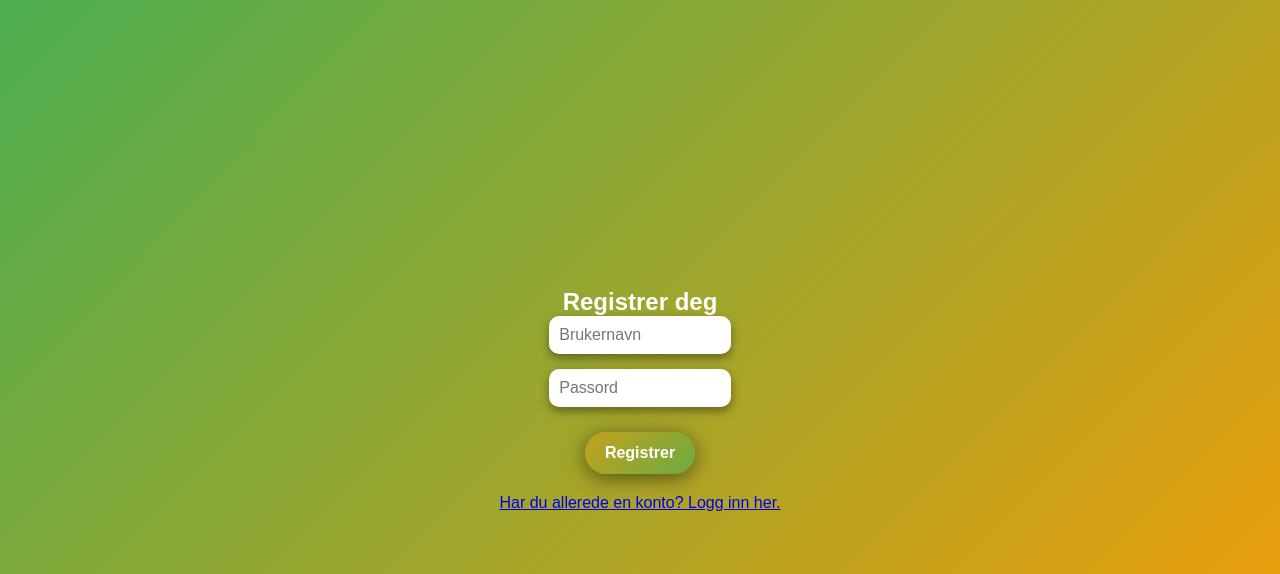
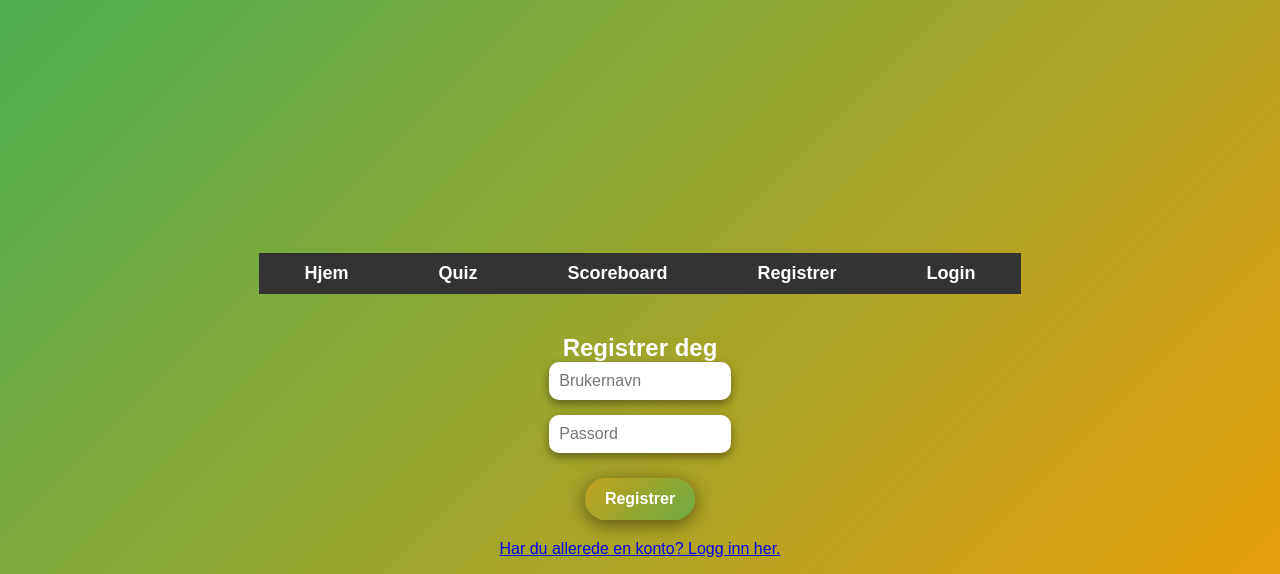
Before and after one commit to Odyi/DuoOppgave, a Flask app: page /register in a window 1280 px wide. Shown: the top 574 px of the page. Run offline with Flask 3, Linux system fonts and the light colour scheme.

Commit message:
navbar
legge til navbar prototype

```diff
--- a/static/style.css
+++ b/static/style.css
@@ -208,3 +208,42 @@ td {
 tr:hover {
     background-color: rgba(255, 255, 255, 0.1);
 }
+
+
+/* Stiler for navigasjonslinjen */
+.navbar {
+    background-color: #333;
+    padding: 10px 0;
+    text-align: center;
+}
+
+.navbar ul {
+    list-style: none;
+    padding: 0;
+    margin: 0;
+    display: flex;
+    justify-content: center;
+}
+
+.navbar ul li {
+    margin: 0 15px;
+}
+
+.navbar ul li a {
+    text-decoration: none;
+    color: white;
+    font-size: 18px;
+    padding: 10px 15px;
+    transition: background 0.3s, color 0.3s;
+}
+
+.navbar ul li a:hover {
+    background: #555;
+    border-radius: 5px;
+}
+
+/* Stiler for innholdet under navbaren */
+.content {
+    padding: 20px;
+    text-align: center;
+}
--- a/templates/register.html
+++ b/templates/register.html
@@ -9,6 +9,36 @@
 </head>
 
 <body>
+
+
+    <!DOCTYPE html>
+    <html lang="no">
+    <head>
+        <meta charset="UTF-8">
+        <meta name="viewport" content="width=device-width, initial-scale=1.0">
+        <title>Min Nettside</title>
+        <link rel="stylesheet" href="styles.css">
+    </head>
+    <body>
+        <nav class="navbar">
+            <ul>
+                <li><a href="{{ url_for('home') }}">Hjem</a></li>
+                <li><a href="{{ url_for('quiz') }}">Quiz</a></li>
+                <li><a href="{{ url_for('scoreboard') }}">Scoreboard</a></li>
+                <li><a href="{{ url_for('register') }}">Registrer</a></li>
+                <li><a href="{{ url_for('login') }}">Login</a></li>
+            </ul>
+        </nav>
+
+
+        <div class="content">
+            <!-- Sideinnhold her -->
+        </div>
+    </body>
+    </html>
+
+
+
     <h2>Registrer deg</h2>
     <form method="POST">
         <input type="text" name="username" placeholder="Brukernavn" required>
```
Also changed, not shown: templates/index.html (+33 -0 lines), templates/login.html (+33 -0 lines), templates/quiz.html (+31 -0 lines), templates/scoreboard.html (+32 -0 lines).
